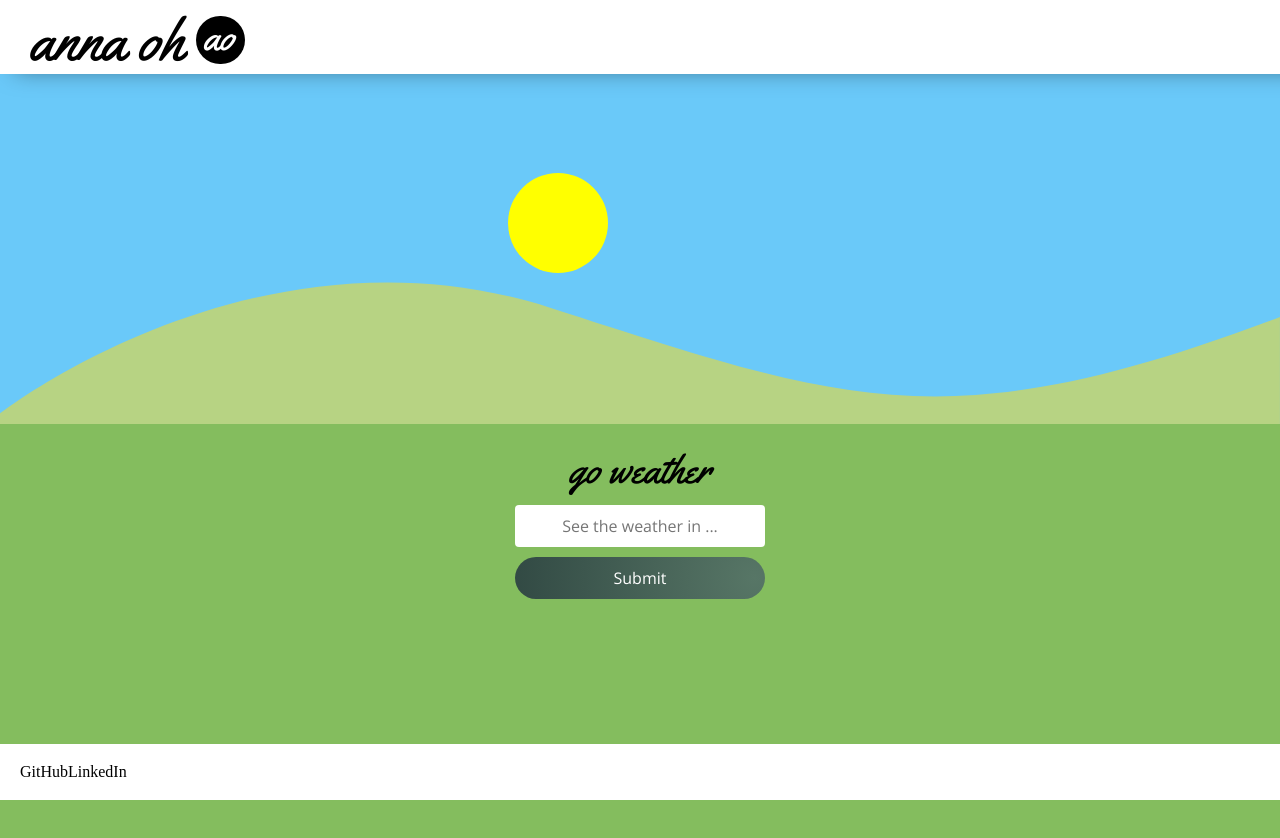
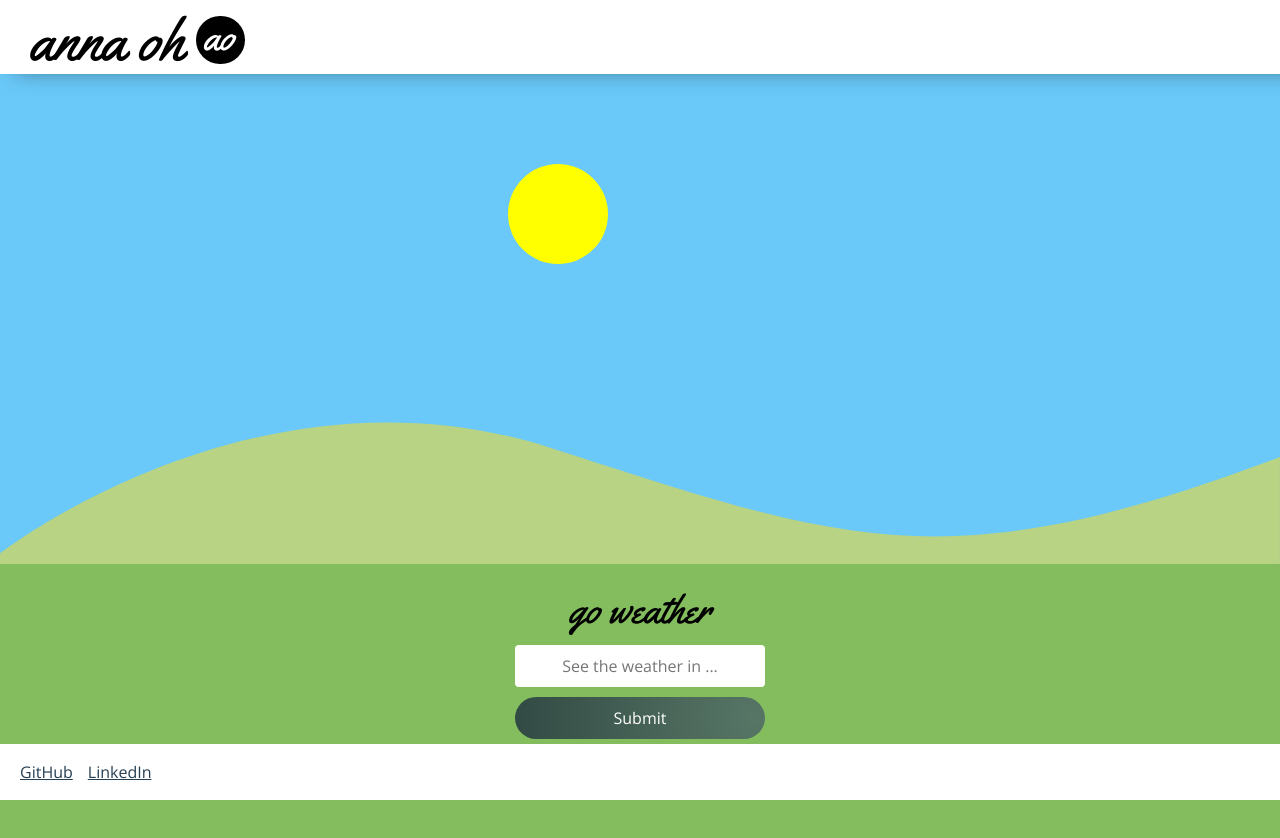
Before and after one commit to AnnaNOh/go-nimbly, a React (Create React App) app in the folder client/: page / in a window 1280 px wide. Shown: the top 838 px of the page. Built offline with nearby package versions, Linux system fonts and the light colour scheme; a web font is replaced by a local one.

Commit message:
Add footer links

```diff
--- a/client/src/assets/stylesheets/background.css
+++ b/client/src/assets/stylesheets/background.css
@@ -30,8 +30,7 @@ bone  #FEFAEF */
 }
 
 .sky {
-  width: 100%;
-  height: 20%;
+  height: 300px;
   animation: 12s color-change-sky infinite alternate;
   animation-delay: -6s;
 }
@@ -43,11 +42,6 @@ bone  #FEFAEF */
   to {
     background: #6acafa;
   }
-}
-
-.sun-cover {
-  /* position: relative; */
-  overflow-x: hidden;
 }
 
 .sun-movement {
@@ -63,93 +57,93 @@ bone  #FEFAEF */
   0% {
     background: yellow;
     left: 5%;
-    top: 500px;
+    top: 80%;
   }
   10% {
-    top: 325px;
+    top: 50%;
   }
   15% {
-    top: 220px;
+    top: 30%;
   }
   18.5% {
-    top: 180px;
+    top: 23%;
   }
   20% {
-    top: 175px;
+    top: 21%;
   }
   21.5% {
-    top: 172px;
+    top: 20%;
   }
   22.5% {
-    top: 170px;
+    top: 19.5%;
   }
   23.5% {
-    top: 172px;
+    top: 20%;
   }
   25% {
-    top: 175px;
+    top: 21%;
   }
   26.5% {
-    top: 180px;
+    top: 23%;
   }
   30% {
-    top: 220px;
+    top: 30%;
   }
   35% {
-    top: 320px;
+    top: 50%;
   }
   45% {
     background: yellow;
     left: 80%;
-    top: 500px;
+    top: 80%;
   }
   50% {
     background: #fefaef;
     left: 5%;
-    top: 500px;
+    top: 80%;
   }
   60% {
-    top: 325px;
+    top: 50%;
   }
   65% {
-    top: 220px;
+    top: 30%;
   }
   68.5% {
-    top: 180px;
+    top: 23%;
   }
   70% {
-    top: 175px;
+    top: 21%;
   }
   71.5% {
-    top: 172px;
+    top: 20%;
   }
   72.5% {
-    top: 170px;
+    top: 19.5%;
   }
   73.5% {
-    top: 172px;
+    top: 20%;
   }
   75% {
-    top: 175px;
+    top: 21%;
   }
   76.5% {
-    top: 180px;
+    top: 23%;
   }
   80% {
-    top: 220px;
+    top: 30%;
   }
   85% {
-    top: 320px;
+    top: 50%;
   }
   95% {
     background: #fefaef;
     left: 80%;
-    top: 500px;
+    top: 80%;
   }
   100% {
     background: yellow;
     left: 5%;
-    top: 500px;
+    top: 80%;
   }
 }
 
@@ -157,10 +151,7 @@ bone  #FEFAEF */
   position: relative;
   margin: 0;
   padding: 0;
-  /* padding-top: 200px; */
-  /* background: none; */
   width: 100%;
-  /* padding-bottom: 200px; */
 }
 
 .hill {
@@ -180,8 +171,6 @@ bone  #FEFAEF */
 .hill-mid {
   width: 100%;
   height: 200px;
-  /* height: 100%; */
-  /* min-height: 100%; */
   position: relative;
   top: -10px;
   animation: 12s color-change-hill-mid infinite alternate;
--- a/client/src/assets/stylesheets/footer.css
+++ b/client/src/assets/stylesheets/footer.css
@@ -8,3 +8,18 @@
   width: 100%;
   padding: 20px;
 }
+
+.footer > * {
+  font-family: 'Open Sans', sans-serif;
+  transition: 0.5s;
+  color: #263f52;
+}
+
+.footer > *:hover {
+  color: #6c9476;
+  cursor: pointer;
+}
+
+.footer > :first-child {
+  margin-right: 15px;
+}
--- a/client/src/assets/stylesheets/search.css
+++ b/client/src/assets/stylesheets/search.css
@@ -52,9 +52,10 @@ input:focus {
   padding: 10px;
   margin: 10px auto 0 auto;
   font-family: 'Open Sans', sans-serif;
-  text-align: center;
   font-size: 16px;
   background: white;
+  /* text-align: center; */
+  text-indent: 20px;
 }
 
 .search-button-weather {
--- a/client/src/components/Footer.jsx
+++ b/client/src/components/Footer.jsx
@@ -12,8 +12,8 @@ class Footer extends Component {
     // console.log(this.props);
     return (
       <div className="footer">
-        <div>GitHub</div>
-        <div>LinkedIn</div>
+        <a href="https://github.com/AnnaNOh">GitHub</a>
+        <a href="https://www.linkedin.com/in/annanoh/">LinkedIn</a>
       </div>
     );
   }
```
